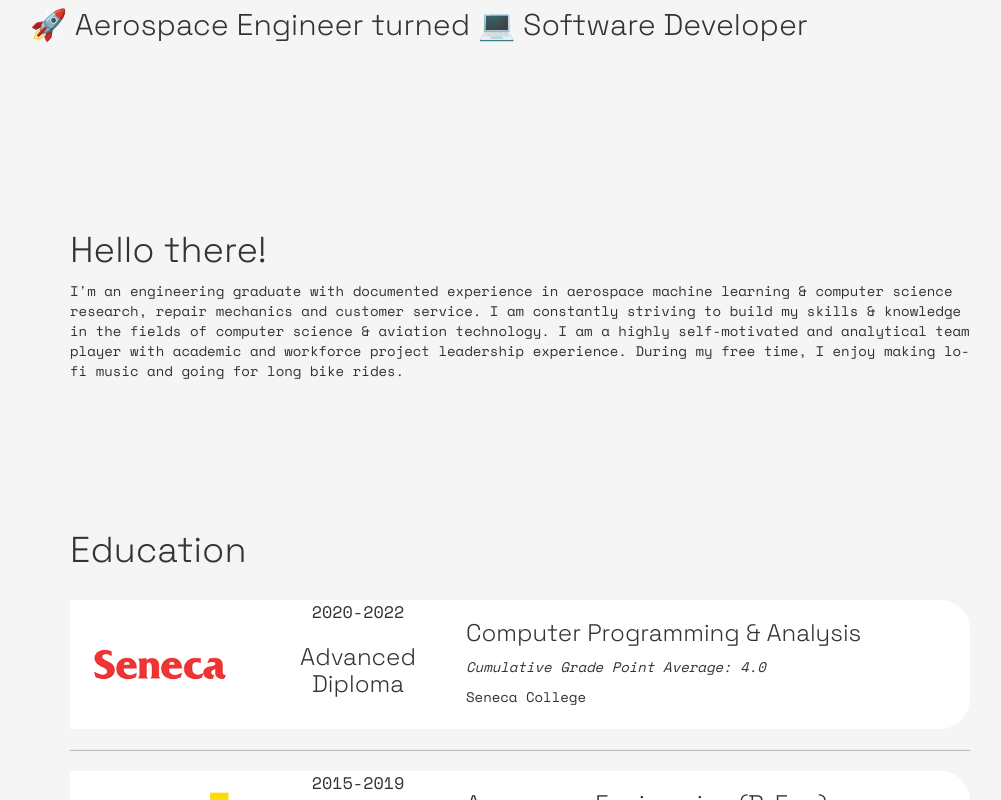
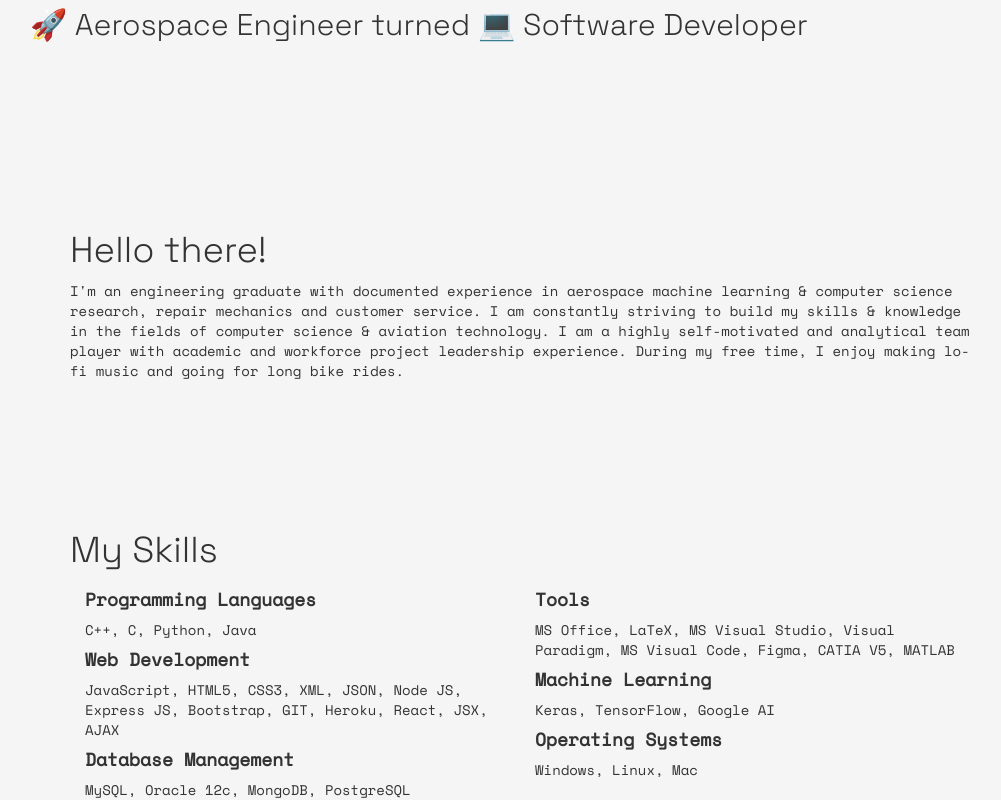
Before and after one commit to k1tam/k1tam.github.io, a plain HTML site: page index.html in a window 1280 px wide. Shown: the part 313-1113 px from the top of the page, without its empty margins (120-1121 px from the left). Drawn offline with nearby package versions, Linux system fonts and the light colour scheme.

Commit message:
added Skills

```diff
--- a/index.html
+++ b/index.html
@@ -47,10 +47,37 @@
           During my free time, I enjoy making lo-fi music and going for long bike rides.
         </section>
       </div>
-
     </div>
   </div>
 
+  <div class="section" id="info">
+    <div class="information-row" id="headers">
+      <div class="about">
+        <h1 class="header" data-title="About Me">My Skills</h1>
+        <div class="col-md-6">
+          <section >
+            <h4 style="font-weight: bold;">Programming Languages</h4>
+            <p>C++, C, Python, Java</p>
+            <h4 style="font-weight: bold;">Web Development</h4>
+            <p>JavaScript, HTML5, CSS3, XML, JSON, Node JS, Express JS, Bootstrap, GIT, Heroku, React, JSX, AJAX</p>
+            <h4 style="font-weight: bold;">Database Management</h4>
+            <p>MySQL, Oracle 12c, MongoDB, PostgreSQL</p>
+          </section>
+        </div>
+        <div class="col-md-6">
+          <section >
+            <h4 style="font-weight: bold;">Tools</h4>
+            <p>MS Office, LaTeX, MS Visual Studio, Visual Paradigm, MS Visual Code, Figma, CATIA V5, MATLAB</p>
+            <h4 style="font-weight: bold;">Machine Learning</h4>
+            <p>Keras, TensorFlow, Google AI</p>
+            <h4 style="font-weight: bold;">Operating Systems</h4>
+            <p>Windows, Linux, Mac</p>
+          </section>
+        </div>
+      </div>
+    </div>
+  </div>
+<br>
   <div class="section" id="education">
     <h1 class="header">Education</h1> <br>
     <div class="edu" id="edu-1">
```
